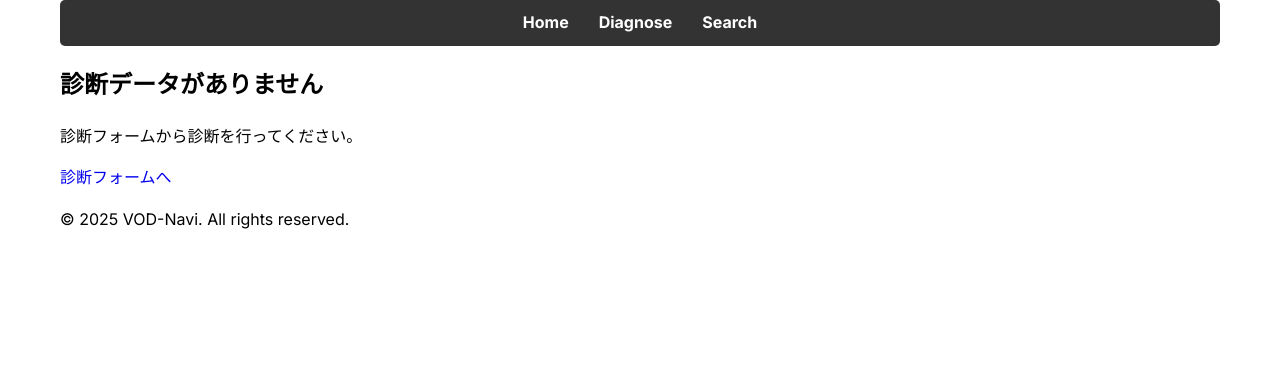
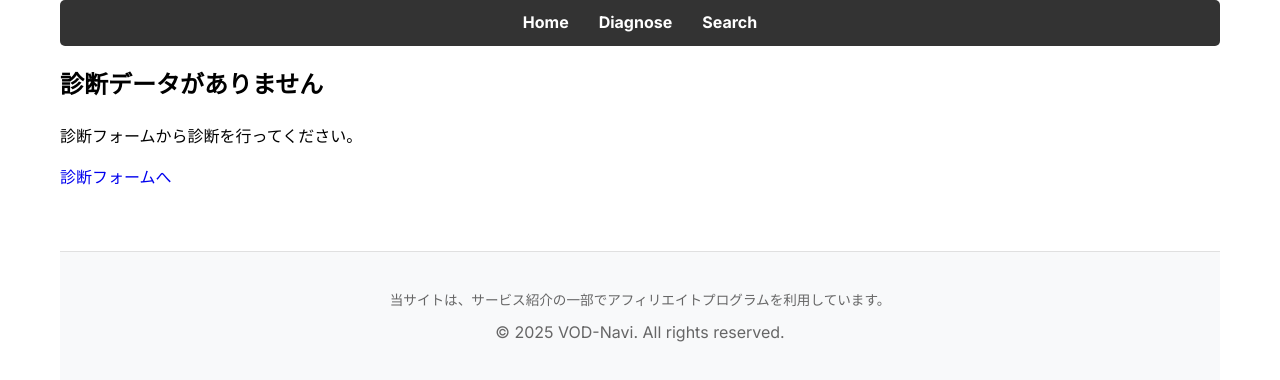
Before and after one commit to foolproof-dev/vod-navi, a React (Vite) app: page /result in a window 1280 px wide. Shown: the top 380 px of the page. Built offline with nearby package versions, Linux system fonts and the light colour scheme.

Commit message:
feat: アフィリエイト開示を追加
- フッターにステマ規制法対応の開示文を追加
- 控えめなデザインでVOD紹介サイトの品格を維持
- 小さめのフォントとグレー色で自然に表示

```diff
--- a/src/App.css
+++ b/src/App.css
@@ -71,25 +71,8 @@ nav a:hover {
   transform: translateY(-2px);
 }
 
-display: inline-block;
-background-color: #28a745;
-/* Green button */
-color: white !important;
-/* Override default link color */
-padding: 12px 25px;
-border-radius: 8px;
-text-decoration: none !important;
-/* Remove underline */
-font-weight: bold;
-margin-top: 20px;
-transition: background-color 0.2s,
-transform 0.2s;
-box-shadow: 0 4px 8px rgba(0, 0, 0, 0.1);
-}
-
 .diagnosis-button:hover {
   background-color: #218838;
-  /* Darker green on hover */
   transform: translateY(-2px);
 }
 
@@ -149,7 +132,6 @@ box-shadow: 0 4px 8px rgba(0, 0, 0, 0.1);
 .diagnose-form input[type="checkbox"] {
   margin-right: 0.8em;
   transform: scale(1.2);
-  /* 蟆代＠螟ｧ縺阪￥陦ｨ遉ｺ */
 }
 
 /* ResultDisplay Styles */
@@ -185,10 +167,8 @@ box-shadow: 0 4px 8px rgba(0, 0, 0, 0.1);
 }
 
 .service-recommendation li::before {
-  content: '笨費ｸ・;
-
-    /* 繝√ぉ繝・け繝槭・繧ｯ */
-    position: absolute;
+  content: '✓';
+  position: absolute;
   left: 0;
   color: green;
 }
@@ -198,7 +178,6 @@ box-shadow: 0 4px 8px rgba(0, 0, 0, 0.1);
   margin-top: 15px;
   padding: 8px 15px;
   background-color: #28a745;
-  /* Green button */
   color: white;
   border-radius: 5px;
   text-decoration: none;
@@ -366,3 +345,23 @@ box-shadow: 0 4px 8px rgba(0, 0, 0, 0.1);
   transform: translateY(-2px);
   box-shadow: 0 4px 12px rgba(0, 0, 0, 0.2);
 }
+
+/* Footer Styles */
+.site-footer {
+  margin-top: 60px;
+  padding: 30px 20px;
+  text-align: center;
+  border-top: 1px solid #e0e0e0;
+  background-color: #f8f9fa;
+}
+
+.site-footer p {
+  margin: 8px 0;
+  color: #666;
+}
+
+.affiliate-disclosure {
+  font-size: 0.85rem;
+  color: #888;
+  margin-bottom: 12px;
+}
--- a/src/App.jsx
+++ b/src/App.jsx
@@ -64,6 +64,7 @@ function App() {
       </main>
 
       <footer className="site-footer">
+        <p className="affiliate-disclosure">当サイトは、サービス紹介の一部でアフィリエイトプログラムを利用しています。</p>
         <p>&copy; {new Date().getFullYear()} VOD-Navi. All rights reserved.</p>
       </footer>
     </>
```
